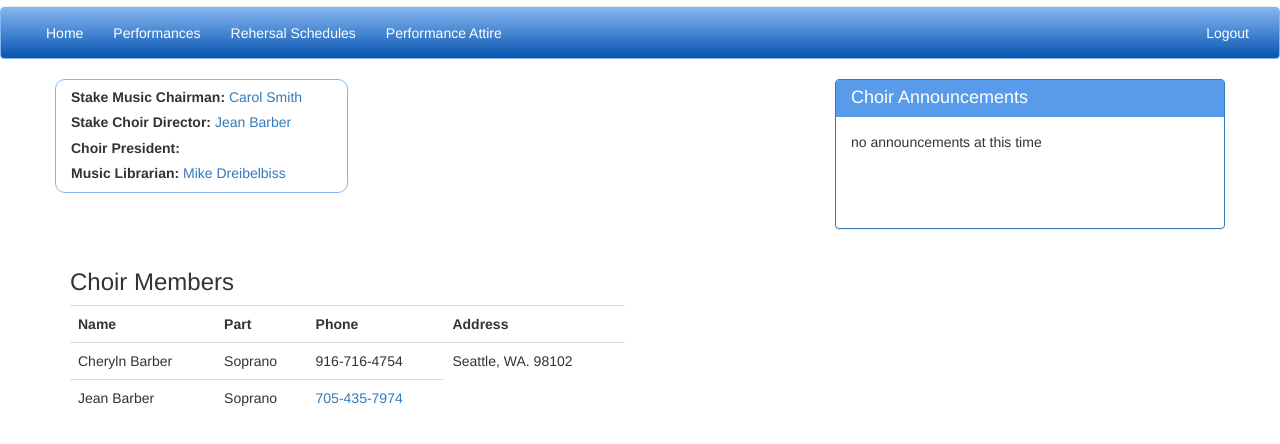
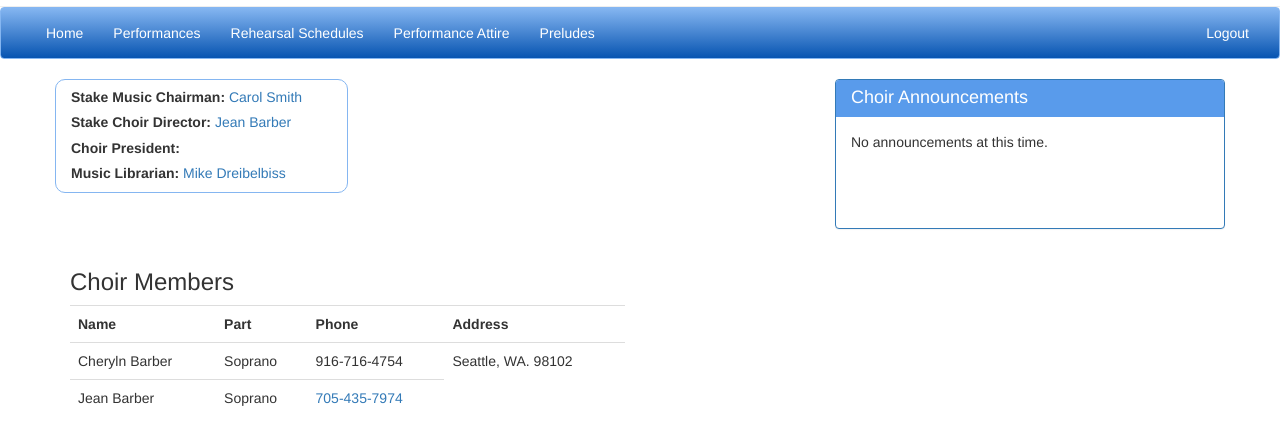
Before and after one commit to pupxx/choirManager, a plain HTML site: page index.html in a window 1280 px wide. Shown: the part 164-608 px from the top of the page. Drawn offline with nearby package versions, Linux system fonts and the light colour scheme.

Commit message:
corrected spelling

```diff
--- a/index.html
+++ b/index.html
@@ -53,8 +53,9 @@
         <ul class="nav navbar-nav navbar-left">
           <li><a href="#">Home</a></li>
           <li><a href="#">Performances</a></li>
-          <li><a href="#">Rehersal Schedules</a></li>
+          <li><a href="#">Rehearsal Schedules</a></li>
           <li><a href="#">Performance Attire</a></li>
+          <li><a href="#">Preludes</a></li>
         </ul>
 
         <ul class="nav navbar-nav navbar-right">
@@ -82,7 +83,7 @@
             <div class="panel-heading">
               <h4>Choir Announcements</h4></div>
             <div class="panel-body">
-              no announcements at this time
+              No announcements at this time.
             </div>
           </div>
         </div>
```
